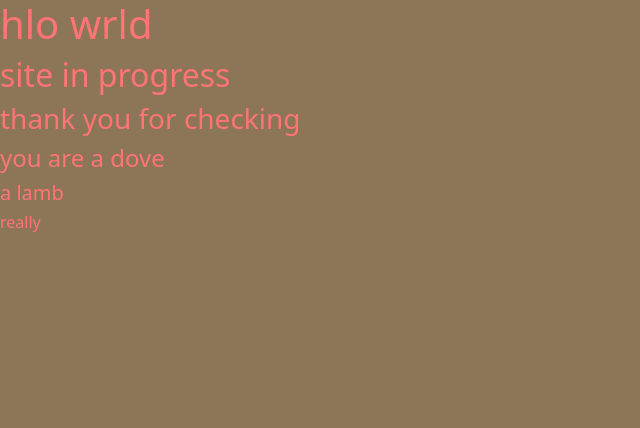
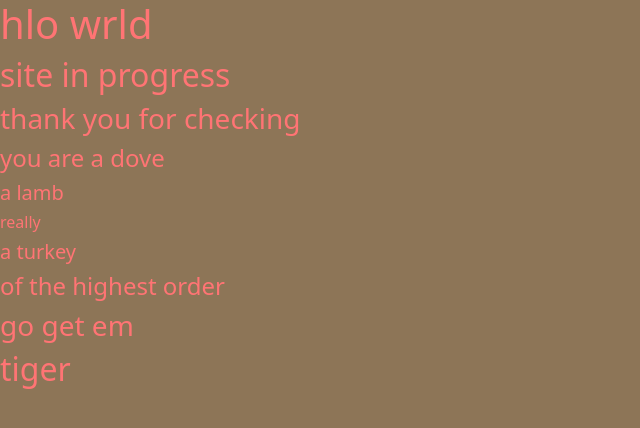
Before and after one commit to AdamIverson/ai-test, a website: page src/index.html in a window 1280 px wide. Shown: the whole page, without its empty margins (0-640 px from the left). Drawn offline with nearby package versions, Linux system fonts and the light colour scheme.

Commit message:
header party

```diff
--- a/src/index.html
+++ b/src/index.html
@@ -15,5 +15,9 @@
     <h4>you are a dove</h4>
     <h5>a lamb</h5>
     <h6>really</h6>
+    <h5>a turkey</h5>
+    <h4>of the highest order</h4>
+    <h3>go get em</h3>
+    <h2>tiger</h2>
 </body>
 </html>
```
